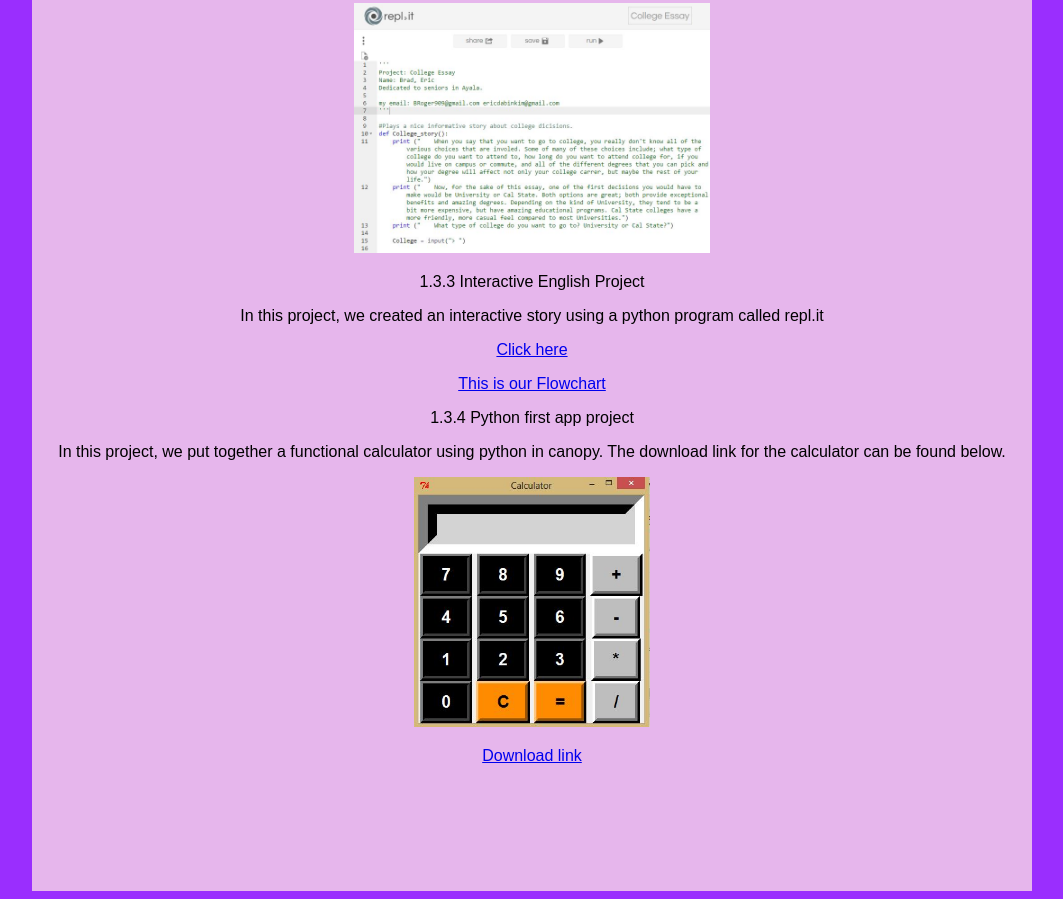
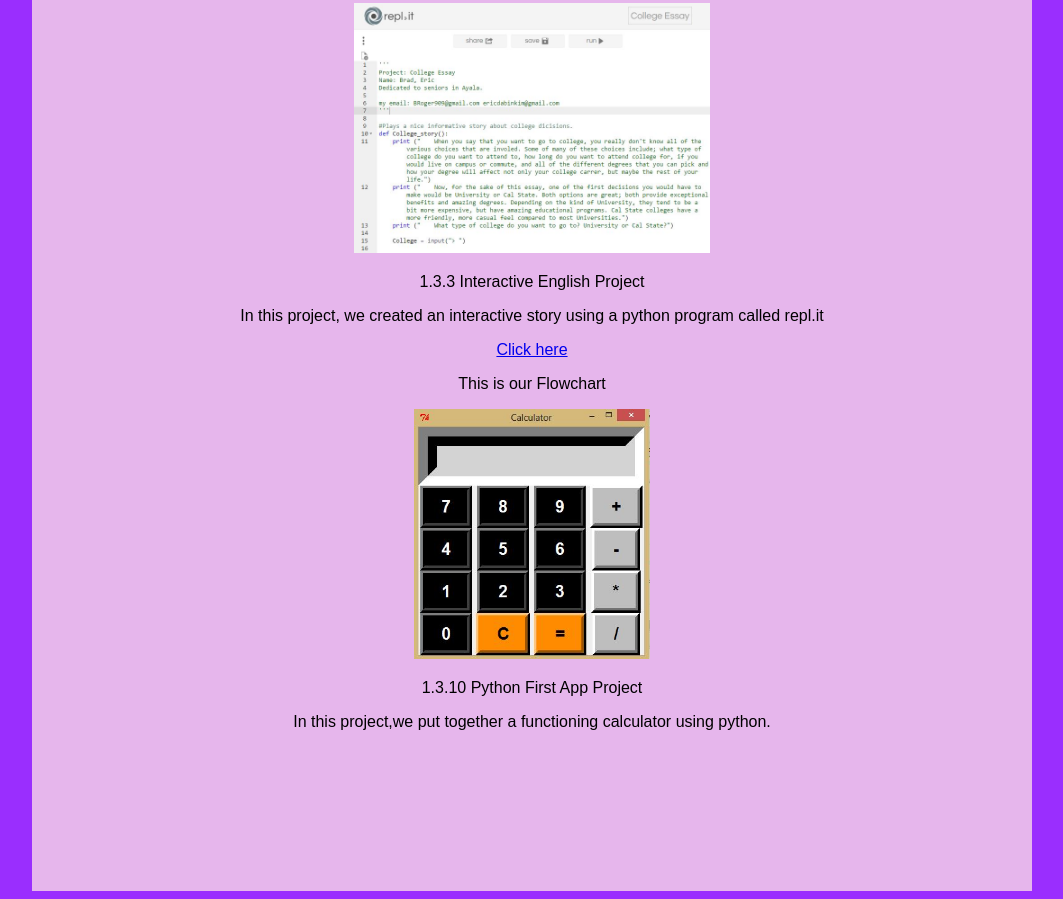
Before and after one commit to BradMissakian/bradmissakian.github.io, a plain HTML site: page portfolio/portfolio.html in a window 1280 px wide. Shown: the part 1117-2016 px from the top of the page, without its empty margins (108-1171 px from the left). Drawn offline with Linux system fonts and the light colour scheme.

Commit message:
Jay dark

```diff
--- a/portfolio/portfolio.html
+++ b/portfolio/portfolio.html
@@ -33,14 +33,15 @@
 	<p> In this project, we created an interactive story using a python program called repl.it </p>
 	<a href="https://www.draw.io/?state=%7B%22ids%22:%5B%220B5eeVo88ks5mSFdBOWpFcWhfOXc%22%5D,%22action%22:%22open%22,%22userId%22:%22117084021736909513371%22%7D#G0B5eeVo88ks5mSFdBOWpFcWhfOXc">
 	<p>Click here<p>
+	<a/>
 	<p>This is our Flowchart</p>
-	<a/>
-	<p>1.3.4 Python first app project</p>
-	<p>In this project, we put together a functional calculator using python in canopy. The download link for the calculator can be found below.</p>
 	<a href="files/calculator.py" target="blank">
 	<img src="images/calculator.jpeg" height="250" alt"calculator">
-	<p>Download link</p>
 	<a/>
+	<p>1.3.10 Python First App Project</p>
+	<p> In this project,we put together a functioning calculator using python.</p>
+
+
 	</div>
   </body>
   </center>
```
